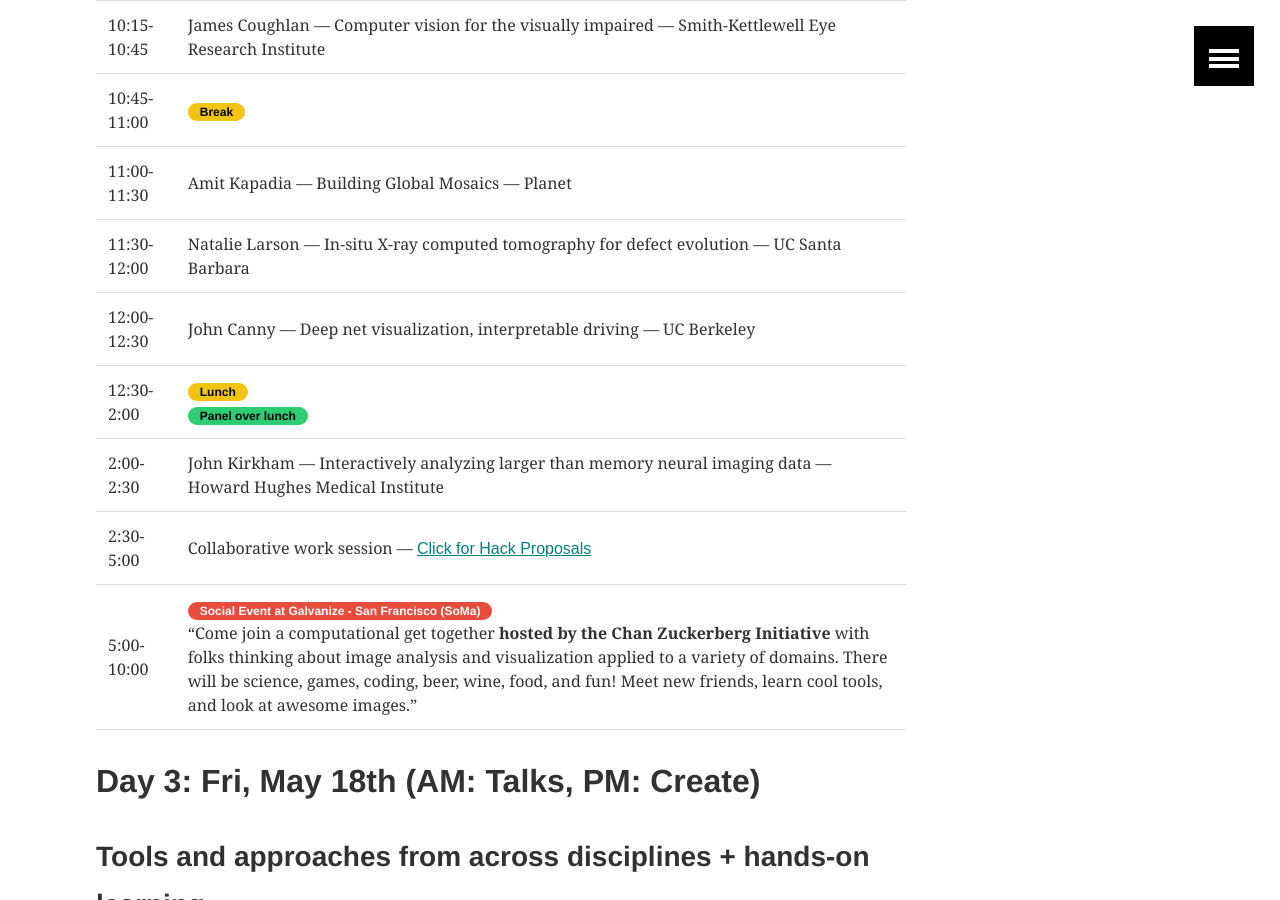
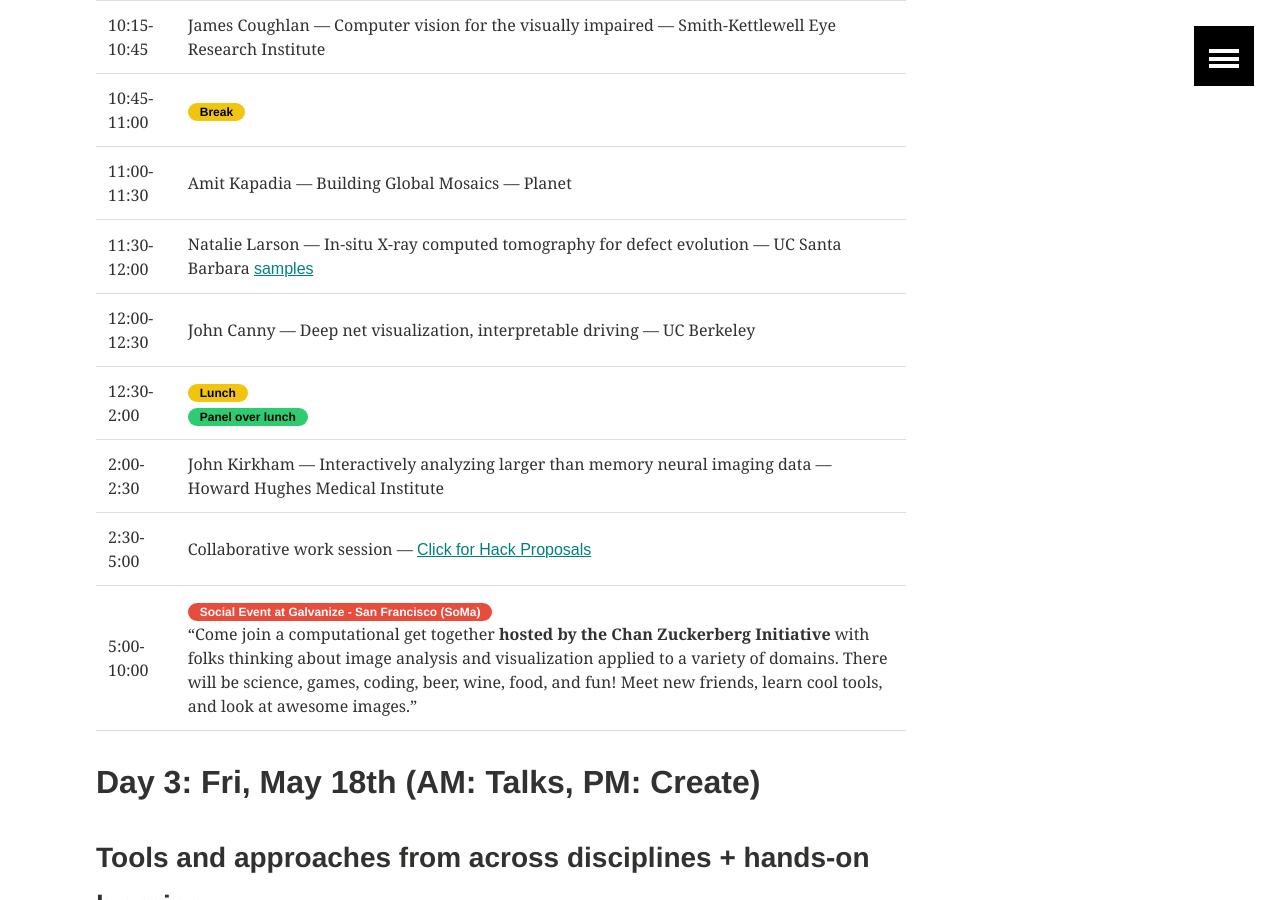
Before and after one commit to imagexd/imagexd.github.io, a Jekyll site: the page built from programs/imagexd2018.md, in a window 1280 px wide and 900 px high, scrolled down 1625 px. Built offline with Jekyll 4.4.1, drawn with Linux system fonts in a browser that asks for light colours.

Commit message:
had to revert Dani's last commit because half of the agenda was deleted probably by accident, I added Natalie's 3D images

```diff
--- a/programs/imagexd2018.md
+++ b/programs/imagexd2018.md
@@ -52,7 +52,7 @@ image:
 | 10:45-11:00 | <span class="badge warning">Break</span>   |
 |----
 | 11:00-11:30 | Amit Kapadia --- Building Global Mosaics --- Planet |
-| 11:30-12:00 | Natalie Larson --- In-situ X-ray computed tomography for defect evolution --- UC Santa Barbara |
+| 11:30-12:00 | Natalie Larson --- In-situ X-ray computed tomography for defect evolution --- UC Santa Barbara [samples](https://drive.google.com/drive/folders/1vLhv4iFleESxue3Ca3DYHYjbIQsShYCj?usp=sharing)|
 | 12:00-12:30 | John Canny --- Deep net visualization, interpretable driving --- UC Berkeley  |
 |----
 | 12:30-2:00  | <span class="badge warning">Lunch</span> <br/> <span class="badge success">Panel over lunch</span> |
```
